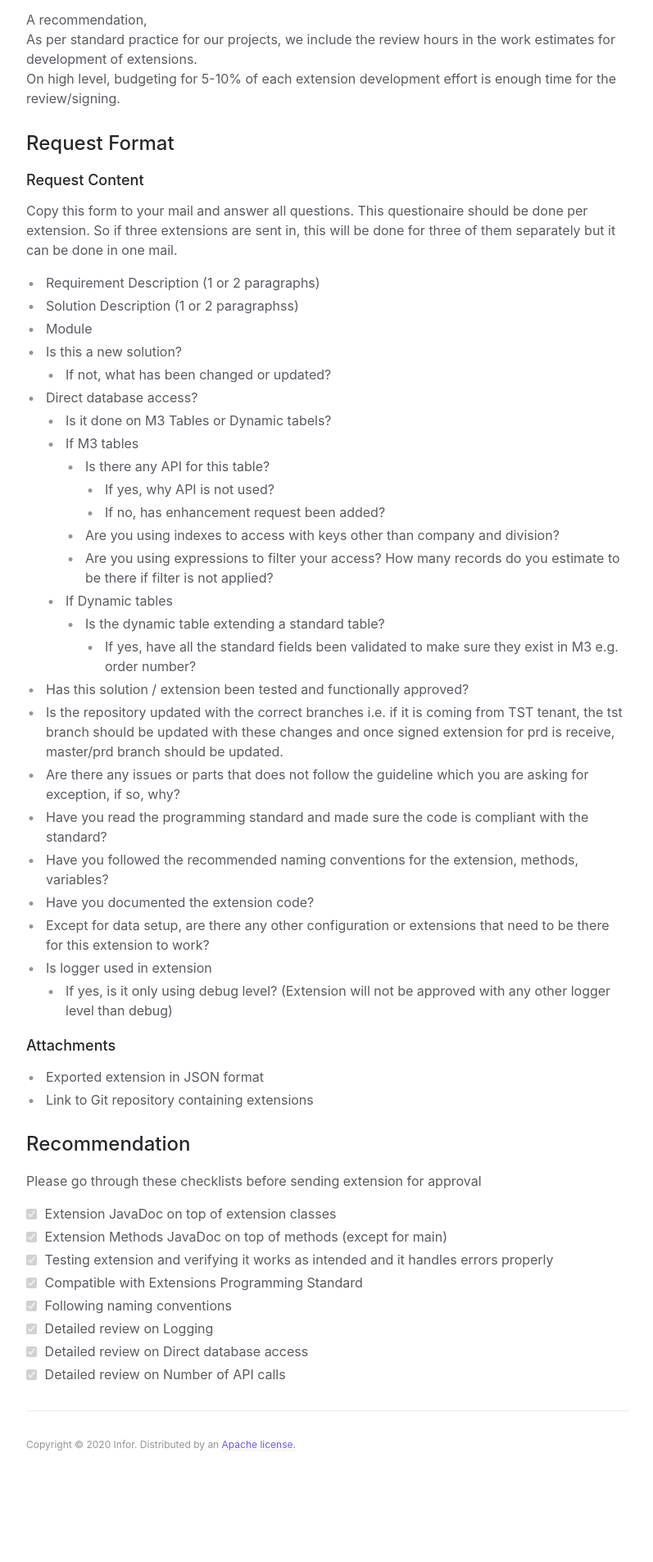
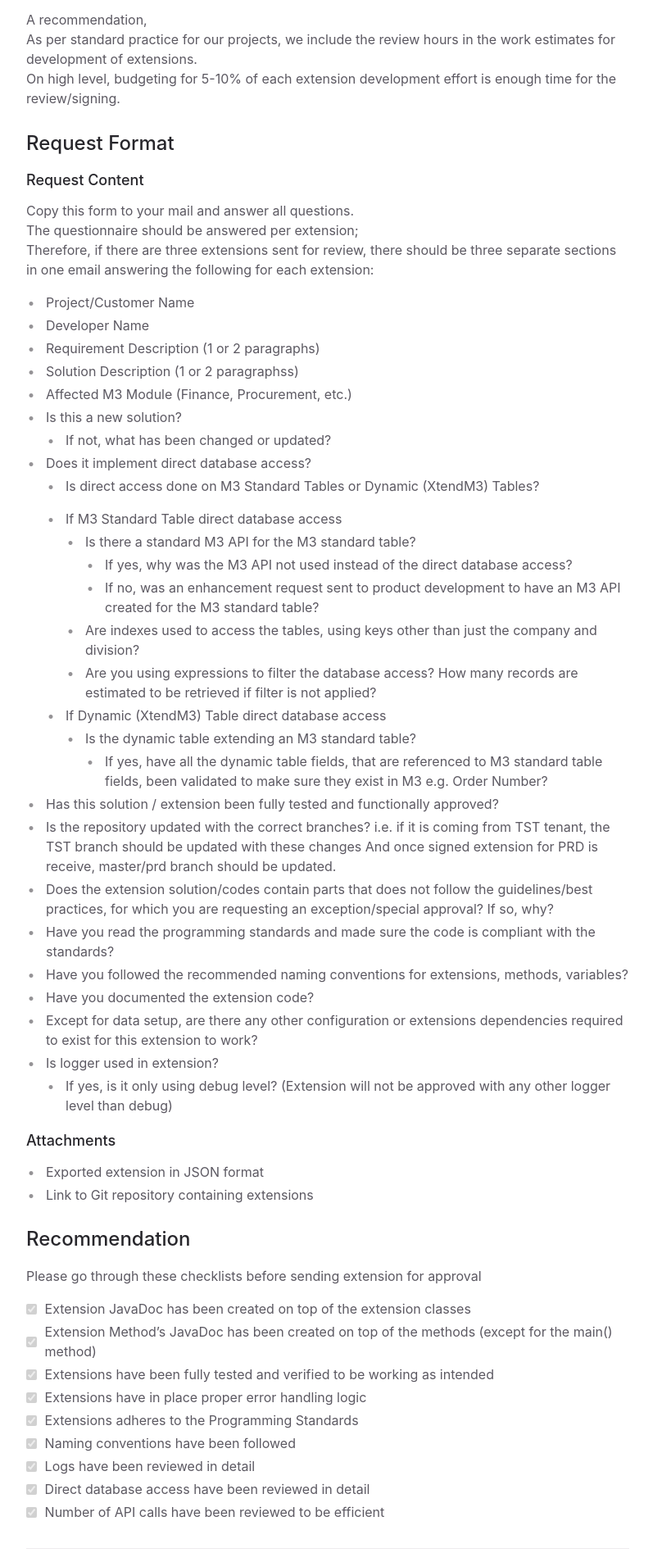
Before and after one commit to infor-cloud/xtendm3, a Jekyll site: the page built from docs/documentation/approval-requirements.md, in a window 1280 px wide. Shown: the part 1425-3331 px from the top of the page at 82% size, without its empty margins (372-1169 px from the left). Built offline with Jekyll 4.4.1, drawn with Linux system fonts in a browser that asks for light colours.

Commit message:
Updated approval-requirements.md

```diff
--- a/docs/documentation/approval-requirements.md
+++ b/docs/documentation/approval-requirements.md
@@ -60,33 +60,44 @@ On high level, budgeting for 5-10% of each extension development effort is enoug
 
 ## Request Format
 ### Request Content
-Copy this form to your mail and answer all questions. This questionaire should be done per extension. So if three extensions are sent in, this will be done for three of them separately but it can be done in one mail.
+Copy this form to your mail and answer all questions.
+The questionnaire should be answered per extension;
+Therefore, if there are three extensions sent for review, there should be three separate sections in one email answering the following for each extension:
 
+- Project/Customer Name
+- Developer Name
 - Requirement Description (1 or 2 paragraphs)
 - Solution Description (1 or 2 paragraphss)
-- Module
+- Affected M3 Module (Finance, Procurement, etc.)
 - Is this a new solution?
   - If not, what has been changed or updated?
-- Direct database access?
-  - Is it done on M3 Tables or Dynamic tabels?
-  - If M3 tables
-    - Is there any API for this table?
-      - If yes, why API is not used?
-      - If no, has enhancement request been added?
-    - Are you using indexes to access with keys other than company and division?
-    - Are you using expressions to filter your access? How many records do you estimate to be there if filter is not applied?
-  - If Dynamic tables
-    - Is the dynamic table extending a standard table?
-      - If yes, have all the standard fields been validated to make sure they exist in M3 e.g. order number?
-- Has this solution / extension been tested and functionally approved?
-- Is the repository updated with the correct branches i.e. if it is coming from TST tenant, the tst branch should be updated with these changes and once signed extension for prd is receive, master/prd branch should be updated.
-- Are there any issues or parts that does not follow the guideline which you are asking for exception, if so, why?
-- Have you read the programming standard and made sure the code is compliant with the standard?
-- Have you followed the recommended naming conventions for the extension, methods, variables?
+- Does it implement direct database access?
+  - Is direct access done on M3 Standard Tables or Dynamic (XtendM3) Tables?
+
+  - If M3 Standard Table direct database access
+    - Is there a standard M3 API for the M3 standard table?
+       - If yes, why was the M3 API not used instead of the direct database access?
+       - If no, was an enhancement request sent to product development to have an M3 API created for the M3 standard table?
+    - Are indexes used to access the tables, using keys other than just the company and division?
+    - Are you using expressions to filter the database access?
+      How many records are estimated to be retrieved if filter is not applied?
+
+  - If Dynamic (XtendM3) Table direct database access
+    - Is the dynamic table extending an M3 standard table?
+      - If yes, have all the dynamic table fields, that are referenced to M3 standard table fields, been validated to make sure they exist in M3 e.g. Order Number?
+
+- Has this solution / extension been fully tested and functionally approved?
+- Is the repository updated with the correct branches?
+  i.e. if it is coming from TST tenant, the TST branch should be updated with these changes
+  And once signed extension for PRD is receive, master/prd branch should be updated.
+- Does the extension solution/codes contain parts that does not follow the guidelines/best practices, for which you are requesting an exception/special approval?
+If so, why?
+- Have you read the programming standards and made sure the code is compliant with the standards?
+- Have you followed the recommended naming conventions for extensions, methods, variables?
 - Have you documented the extension code?
-- Except for data setup, are there any other configuration or extensions that need to be there for this extension to work?
-- Is logger used in extension
-  - If yes, is it only using debug level? (Extension will not be approved with any other logger level than debug)
+- Except for data setup, are there any other configuration or extensions dependencies required to exist for this extension to work?
+- Is logger used in extension?
+   - If yes, is it only using debug level? (Extension will not be approved with any other logger level than debug)
 
 ### Attachments
 - Exported extension in JSON format
@@ -95,11 +106,12 @@ Copy this form to your mail and answer all questions. This questionaire should b
 ## Recommendation
 Please go through these checklists before sending extension for approval
 
-- [x] Extension JavaDoc on top of extension classes
-- [x] Extension Methods JavaDoc on top of methods (except for main)
-- [x] Testing extension and verifying it works as intended and it handles errors properly
-- [x] Compatible with Extensions Programming Standard
-- [x] Following naming conventions
-- [x] Detailed review on Logging
-- [x] Detailed review on Direct database access
-- [x] Detailed review on Number of API calls
+- [x] Extension JavaDoc has been created on top of the extension classes
+- [x] Extension Method’s JavaDoc has been created on top of the methods (except for the main() method)
+- [x] Extensions have been fully tested and verified to be working as intended
+- [x] Extensions have in place proper error handling logic
+- [x] Extensions adheres to the Programming Standards
+- [x] Naming conventions have been followed
+- [x] Logs have been reviewed in detail
+- [x] Direct database access have been reviewed in detail
+- [x] Number of API calls have been reviewed to be efficient
```
